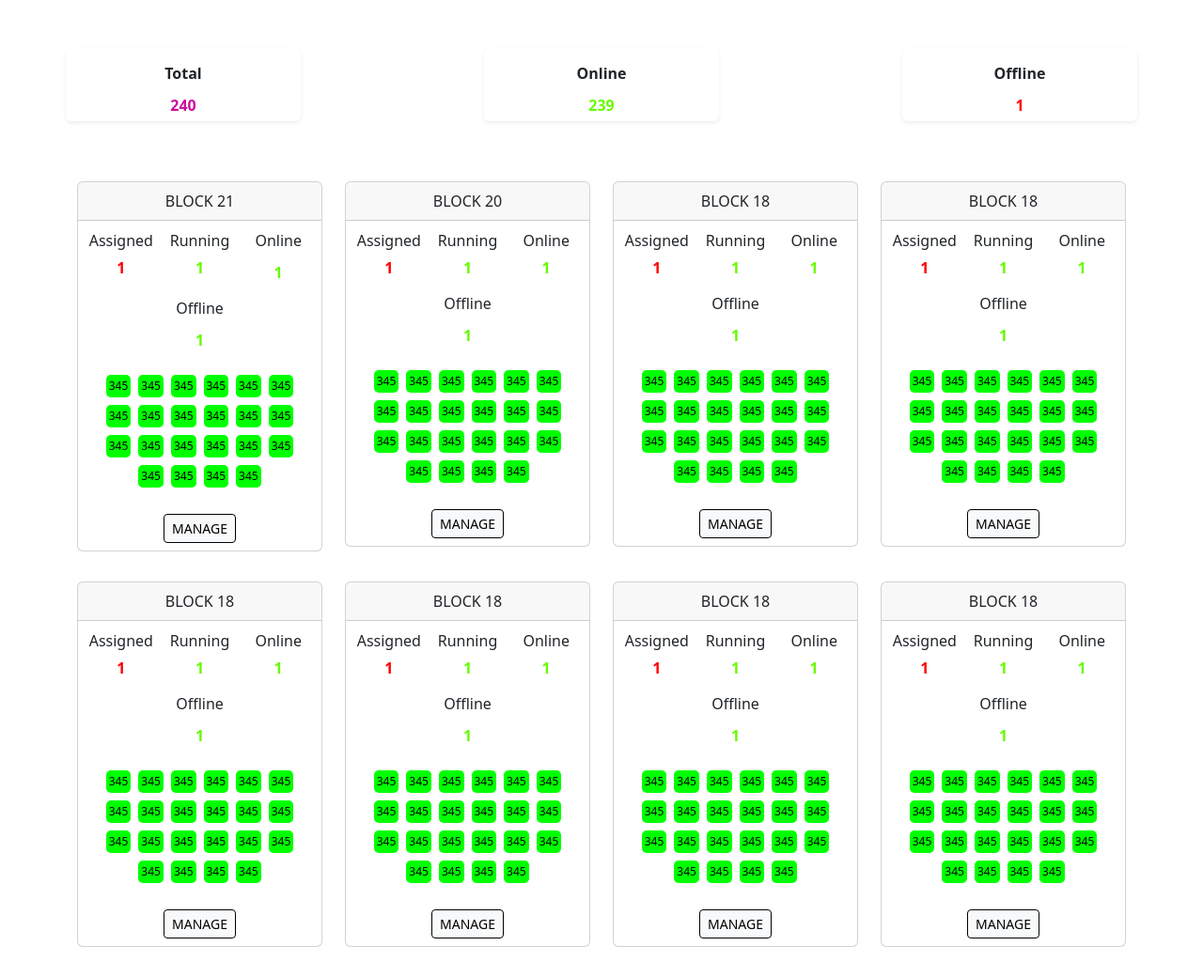
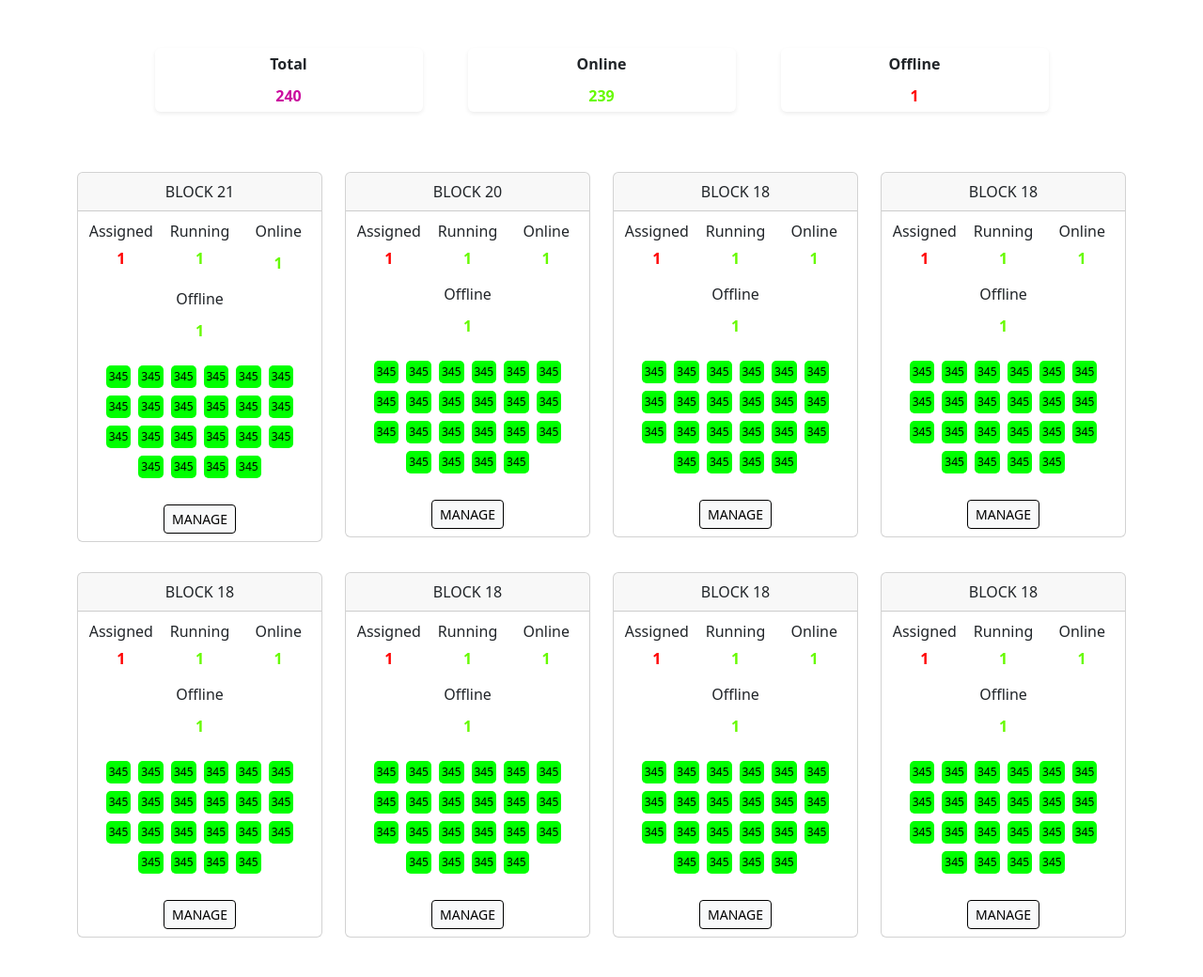
Before and after one commit to vishwajeettaypro/HTMLTASK3A, a plain HTML site: page block.html in a window 1280 px wide. Shown: the part 81-1121 px from the top of the page at 94% size. Drawn offline with nearby package versions, Linux system fonts and the light colour scheme.

Commit message:
mangae link added

```diff
--- a/block.html
+++ b/block.html
@@ -89,16 +89,16 @@
     </div>
 
     <div class="container">
-        <div class="row my-4  d-flex  justify-content-between fw-bold">
-            <div class="col-sm my-2 d-flex flex-column align-items-center shadow-sm rounded fw-bold">
+        <div class="row my-4  d-flex  justify-content-center align-items-center  fw-bold ">
+            <div class="col-md-3 col-8 my-2 d-flex flex-column align-items-center shadow-sm rounded fw-bold">
                 <p class=" text-center"><b>Total</b></p>
                 <p style="color: #cb0c9f;">240</p>
             </div>
-            <div class="col-sm my-2 d-flex flex-column align-items-center shadow-sm rounded">
+            <div class="col-md-3 col-8 my-2 mx-5 d-flex flex-column align-items-center shadow-sm rounded">
                 <p class=" text-center"><b>Online</b></p>
                 <p style="color:rgba(103, 250, 0, 1);">239</p>
             </div>
-            <div class="col-sm my-2 d-flex flex-column align-items-center shadow-sm rounded">
+            <div class="col-md-3 col-8 my-2 d-flex flex-column align-items-center shadow-sm rounded">
                 <p class=" text-center"><b>Offline</b></p>
                 <p style="color:red;"><b>1</b></p>
             </div>
@@ -159,10 +159,10 @@
                         <a class="m-1">345</a>
 
 
-
+                        <!--  -->
                     </div>
                     <div class="button p-2 d-flex justify-content-center ">
-                        <button class="btn btn-sm btn-light">MANAGE</button>
+                        <a class="btn btn-sm btn-light" href="index.html">MANAGE</a>
                     </div>
                 </div>
 
@@ -223,7 +223,7 @@
 
                     </div>
                     <div class="button p-2 d-flex justify-content-center ">
-                        <button class="btn btn-sm btn-light">MANAGE</button>
+                        <a class="btn btn-sm btn-light" href="index.html">MANAGE</a>
                     </div>
                 </div>
 
@@ -284,7 +284,7 @@
 
                     </div>
                     <div class="button p-2 d-flex justify-content-center ">
-                        <button class="btn btn-sm btn-light">MANAGE</button>
+                        <a class="btn btn-sm btn-light" href="index.html">MANAGE</a>
                     </div>
                 </div>
 
@@ -345,7 +345,7 @@
 
                     </div>
                     <div class="button p-2 d-flex justify-content-center ">
-                        <button class="btn btn-sm btn-light">MANAGE</button>
+                        <a class="btn btn-sm btn-light" href="index.html">MANAGE</a>
                     </div>
                 </div>
 
@@ -406,7 +406,7 @@
 
                     </div>
                     <div class="button p-2 d-flex justify-content-center ">
-                        <button class="btn btn-sm btn-light">MANAGE</button>
+                        <a class="btn btn-sm btn-light" href="index.html">MANAGE</a>
                     </div>
                 </div>
 
@@ -466,7 +466,7 @@
 
                     </div>
                     <div class="button p-2 d-flex justify-content-center ">
-                        <button class="btn btn-sm btn-light">MANAGE</button>
+                        <a class="btn btn-sm btn-light" href="index.html">MANAGE</a>
                     </div>
                 </div>
 
@@ -527,7 +527,7 @@
 
                     </div>
                     <div class="button p-2 d-flex justify-content-center ">
-                        <button class="btn btn-sm btn-light">MANAGE</button>
+                        <a class="btn btn-sm btn-light" href="index.html">MANAGE</a>
                     </div>
                 </div>
 
@@ -587,7 +587,7 @@
 
                     </div>
                     <div class="button p-2 d-flex justify-content-center ">
-                        <button class="btn btn-sm btn-light">MANAGE</button>
+                        <a class="btn btn-sm btn-light" href="index.html">MANAGE</a>
                     </div>
                 </div>
 
```
